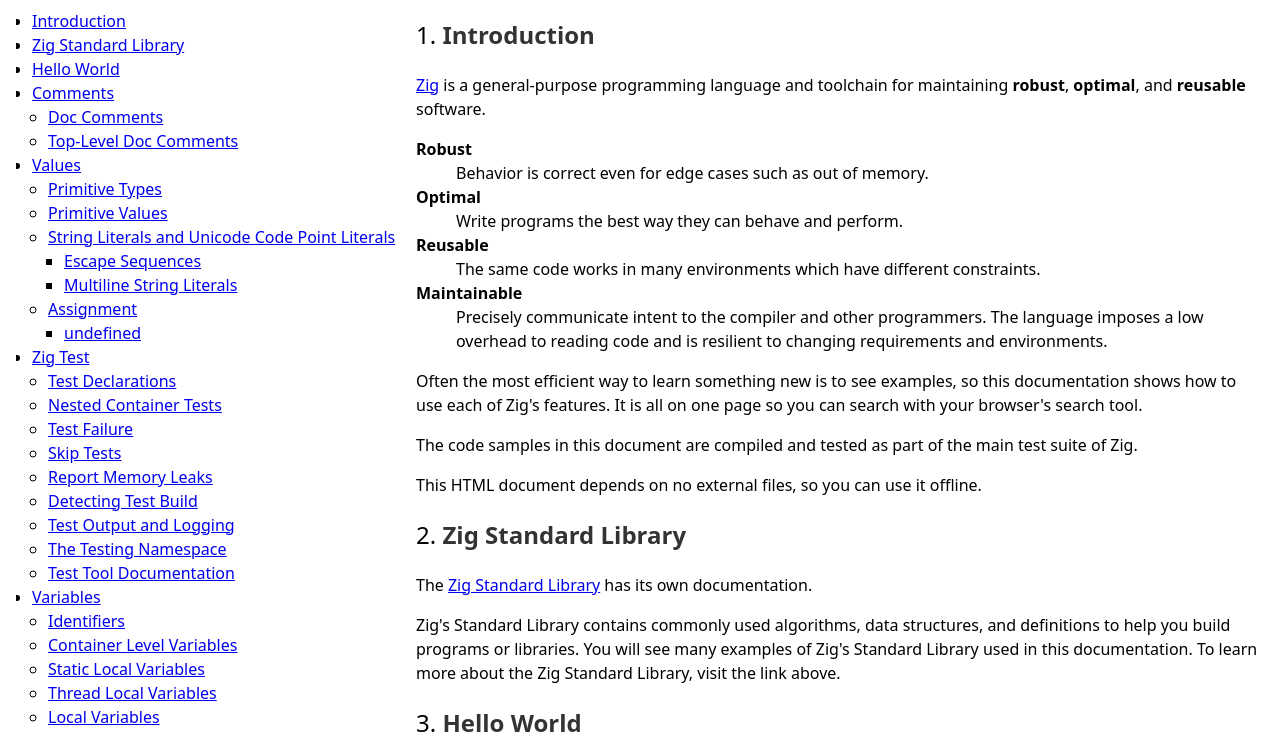
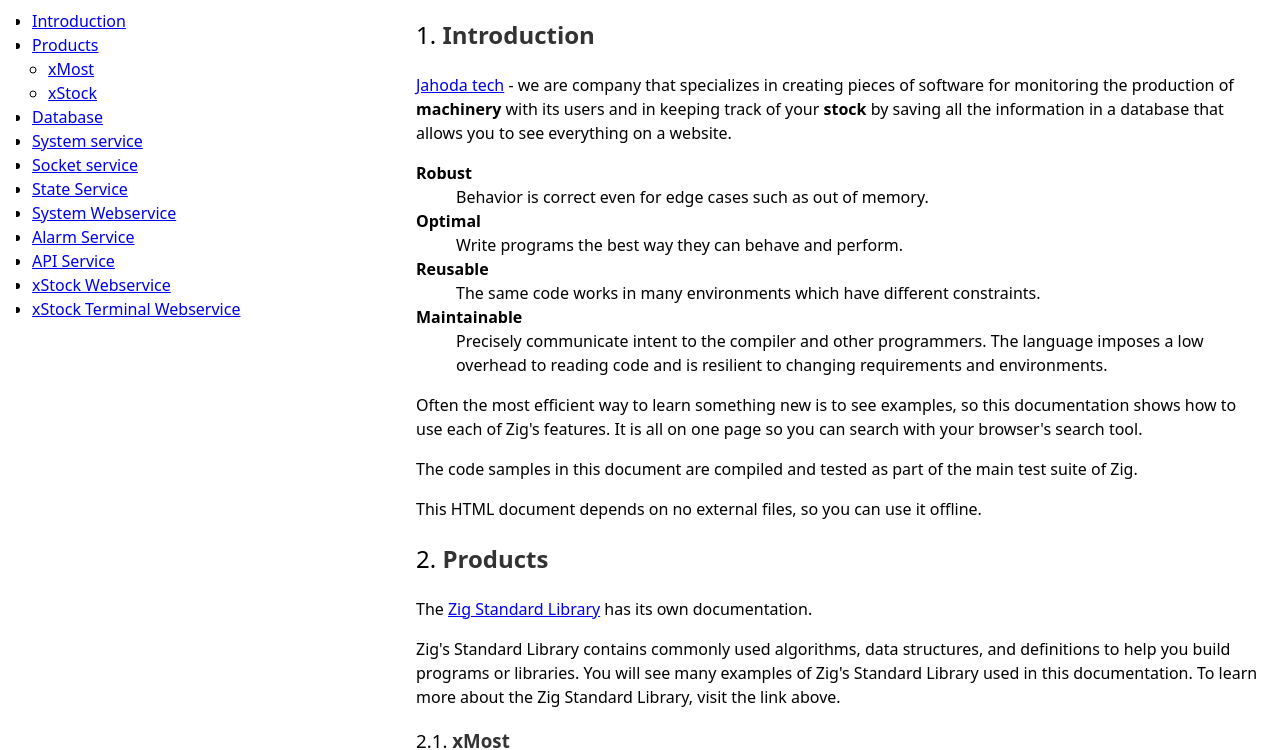
Before and after one commit to jahoda-tech/jahoda-tech.github.io, a plain HTML site: page index.html in a window 1280 px wide. Shown: the part 67-817 px from the top of the page. Drawn offline with Linux system fonts and the light colour scheme.

Commit message:
## [2023.3.2.31] - 2023-08-31

```diff
--- a/index.html
+++ b/index.html
@@ -17,62 +17,28 @@
 
     <ul>
         <li><a id="toc-Introduction" href="#Introduction">Introduction</a></li>
-        <li><a id="toc-Zig-Standard-Library" href="#Zig-Standard-Library">Zig Standard Library</a></li>
-        <li><a id="toc-Hello-World" href="#Hello-World">Hello World</a></li>
-        <li><a id="toc-Comments" href="#Comments">Comments</a>
-        <ul>
-            <li><a id="toc-Doc-Comments" href="#Doc-Comments">Doc Comments</a></li>
-            <li><a id="toc-Top-Level-Doc-Comments" href="#Top-Level-Doc-Comments">Top-Level Doc Comments</a></li>
-        </ul></li>
-        <li><a id="toc-Values" href="#Values">Values</a>
-        <ul>
-            <li><a id="toc-Primitive-Types" href="#Primitive-Types">Primitive Types</a></li>
-            <li><a id="toc-Primitive-Values" href="#Primitive-Values">Primitive Values</a></li>
-            <li><a id="toc-String-Literals-and-Unicode-Code-Point-Literals" href="#String-Literals-and-Unicode-Code-Point-Literals">String Literals and Unicode Code Point Literals</a>
-            <ul>
-                <li><a id="toc-Escape-Sequences" href="#Escape-Sequences">Escape Sequences</a></li>
-                <li><a id="toc-Multiline-String-Literals" href="#Multiline-String-Literals">Multiline String Literals</a></li>
-            </ul></li>
-            <li><a id="toc-Assignment" href="#Assignment">Assignment</a>
-            <ul>
-                <li><a id="toc-undefined" href="#undefined">undefined</a></li>
-            </ul></li>
-        </ul></li>
-        <li><a id="toc-Zig-Test" href="#Zig-Test">Zig Test</a>
-        <ul>
-            <li><a id="toc-Test-Declarations" href="#Test-Declarations">Test Declarations</a></li>
-            <li><a id="toc-Nested-Container-Tests" href="#Nested-Container-Tests">Nested Container Tests</a></li>
-            <li><a id="toc-Test-Failure" href="#Test-Failure">Test Failure</a></li>
-            <li><a id="toc-Skip-Tests" href="#Skip-Tests">Skip Tests</a></li>
-            <li><a id="toc-Report-Memory-Leaks" href="#Report-Memory-Leaks">Report Memory Leaks</a></li>
-            <li><a id="toc-Detecting-Test-Build" href="#Detecting-Test-Build">Detecting Test Build</a></li>
-            <li><a id="toc-Test-Output-and-Logging" href="#Test-Output-and-Logging">Test Output and Logging</a></li>
-            <li><a id="toc-The-Testing-Namespace" href="#The-Testing-Namespace">The Testing Namespace</a></li>
-            <li><a id="toc-Test-Tool-Documentation" href="#Test-Tool-Documentation">Test Tool Documentation</a></li>
-        </ul></li>
-        <li><a id="toc-Variables" href="#Variables">Variables</a>
-        <ul>
-            <li><a id="toc-Identifiers" href="#Identifiers">Identifiers</a></li>
-            <li><a id="toc-Container-Level-Variables" href="#Container-Level-Variables">Container Level Variables</a></li>
-            <li><a id="toc-Static-Local-Variables" href="#Static-Local-Variables">Static Local Variables</a></li>
-            <li><a id="toc-Thread-Local-Variables" href="#Thread-Local-Variables">Thread Local Variables</a></li>
-            <li><a id="toc-Local-Variables" href="#Local-Variables">Local Variables</a></li>
-        </ul></li>
-        <li><a id="toc-Integers" href="#Integers">Integers</a>
-        <ul>
-            <li><a id="toc-Integer-Literals" href="#Integer-Literals">Integer Literals</a></li>
-            <li><a id="toc-Runtime-Integer-Values" href="#Runtime-Integer-Values">Runtime Integer Values</a></li>
-        </ul></li>
-        <li><a id="toc-Floats" href="#Floats">Floats</a>
-        <ul>
-            <li><a id="toc-Float-Literals" href="#Float-Literals">Float Literals</a></li>
-            <li><a id="toc-Floating-Point-Operations" href="#Floating-Point-Operations">Floating Point Operations</a></li>
-        </ul></li>
-        <li><a id="toc-Operators" href="#Operators">Operators</a>
-        <ul>
+        <li><a id="toc-Products" href="#Products">Products</a>
+            <ul>
+                <li><a id="toc-xMost" href="#xMost">xMost</a></li>
+                <li><a id="toc-xStock" href="#xStock">xStock</a></li>
+            </ul>
+        </li>
+        <li><a id="toc-Hello-World" href="#Database">Database</a></li>
+        <li><a id="toc-Comments" href="#Comments">System service</a></li>
+        <li><a id="toc-Values" href="#Values">Socket service</a></li>
+        <li><a id="toc-Zig-Test" href="#Zig-Test">State Service</a></li>
+        <li><a id="toc-Variables" href="#Variables">System Webservice</a>
+        </li>
+        <li><a id="toc-Integers" href="#Integers">Alarm Service</a></li>
+        <li><a id="toc-Floats" href="#Floats">API Service</a></li>
+        <li><a id="toc-Operators" href="#Operators">xStock Webservice</a></li>
+        <li><a id="toc-Table-of-Operators" href="#Table-of-Operators">xStock Terminal Webservice</a></li>
+
+        <!--<ul>
             <li><a id="toc-Table-of-Operators" href="#Table-of-Operators">Table of Operators</a></li>
             <li><a id="toc-Precedence" href="#Precedence">Precedence</a></li>
-        </ul></li>
+        </ul>
+        -->
         </ul>
 
 
@@ -82,8 +48,7 @@
       <h2 id="Introduction"><a href="#toc-Introduction">Introduction</a> <a class="hdr" href="#Introduction">§</a></h2>
 
       <p>
-      <a href="https://ziglang.org">Zig</a> is a general-purpose programming language and toolchain for maintaining
-      <strong>robust</strong>, <strong>optimal</strong>, and <strong>reusable</strong> software.
+          <a href="https://github.com/jahoda-tech" target="_blank">Jahoda tech</a> - we are company that specializes in creating pieces of software for monitoring the production of <strong>machinery</strong> with its users and in keeping track of your <strong>stock</strong> by saving all the information in a database that allows you to see everything on a website.
       </p>
       <dl>
         <dt>Robust</dt><dd>Behavior is correct even for edge cases such as out of memory.</dd>
@@ -107,7 +72,7 @@
       </p>
 
 
-      <h2 id="Zig-Standard-Library"><a href="#toc-Zig-Standard-Library">Zig Standard Library</a> <a class="hdr" href="#Zig-Standard-Library">§</a></h2>
+      <h2 id="Products"><a href="#toc-Products">Products</a> <a class="hdr" href="#Products">§</a></h2>
 
       <p>
         The <a href="https://ziglang.org/documentation/master/std/">Zig Standard Library</a> has its own documentation.
@@ -117,9 +82,11 @@
         You will see many examples of Zig's Standard Library used in this documentation. To learn more about the Zig Standard Library,
         visit the link above.
       </p>
-
-
-      <h2 id="Hello-World"><a href="#toc-Hello-World">Hello World</a> <a class="hdr" href="#Hello-World">§</a></h2>
+          <h3 id="xMost"><a href="#toc-xMost">xMost</a> <a class="hdr" href="#Primitive-Types">§</a></h3>
+          <h3 id="xStock"><a href="#toc-xStock">xStock</a> <a class="hdr" href="#Primitive-Types">§</a></h3>
+
+
+      <h2 id="Database"><a href="#toc-Database">Database</a> <a class="hdr" href="#Database">§</a></h2>
 
 
       <figure><figcaption class="zig-cap"><cite class="file">hello.zig</cite></figcaption><pre><code><span class="line"><span class="tok-kw">const</span> std = <span class="tok-builtin">@import</span>(<span class="tok-str">&quot;std&quot;</span>);</span>
```
